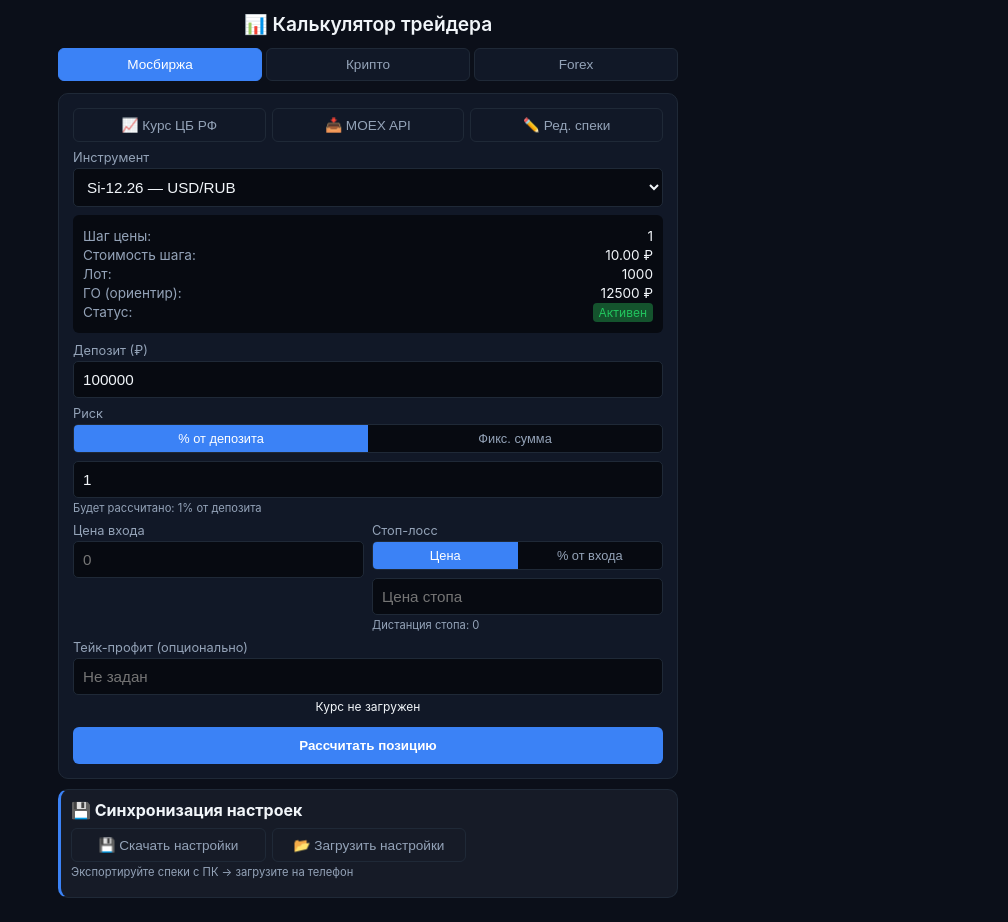
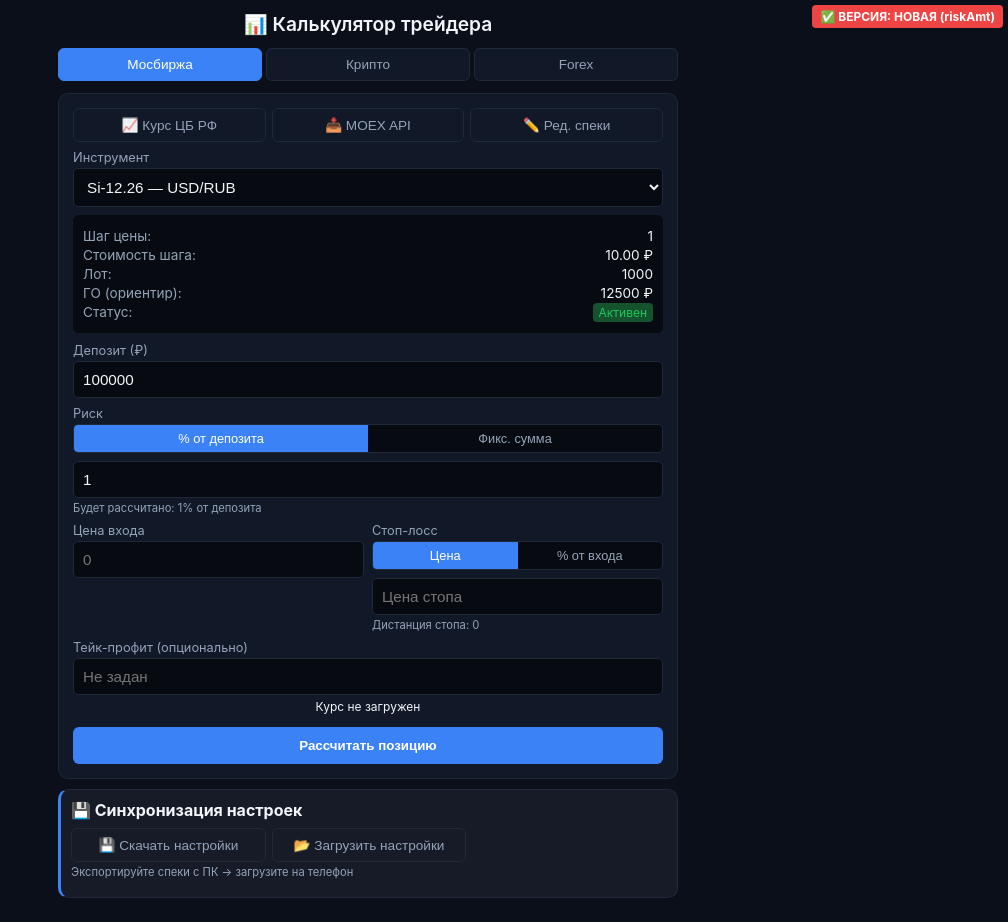
Before and after one commit to tiramuss-byte/trader-calculator, a plain HTML site: page index.html in a window 1280 px wide. Shown: the whole page, without its empty margins (272-1280 px from the left). Drawn offline with Linux system fonts and the light colour scheme.

Commit message:
Update index.html

```diff
--- a/index.html
+++ b/index.html
@@ -903,4 +903,5 @@
   //  }
 </script>
 </body>
+  <div style="position:fixed; top:5px; right:5px; background:#ef4444; color:white; padding:4px 8px; border-radius:4px; font-size:12px; z-index:9999; font-weight:bold;">✅ ВЕРСИЯ: НОВАЯ (riskAmt)</div>
 </html>
```
